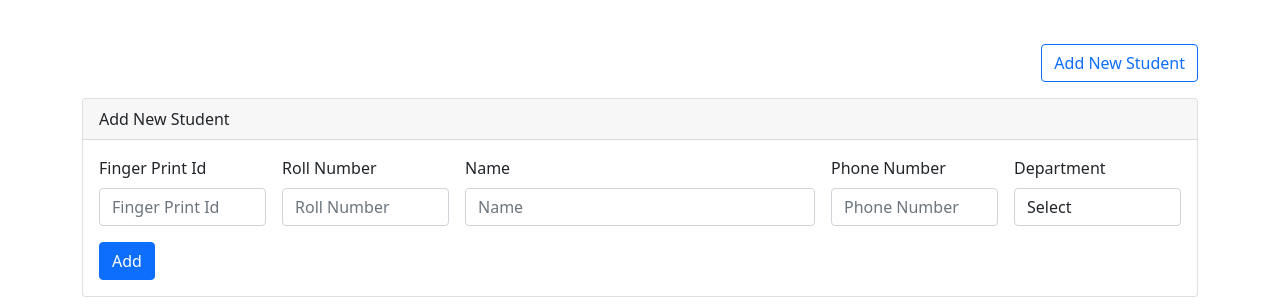
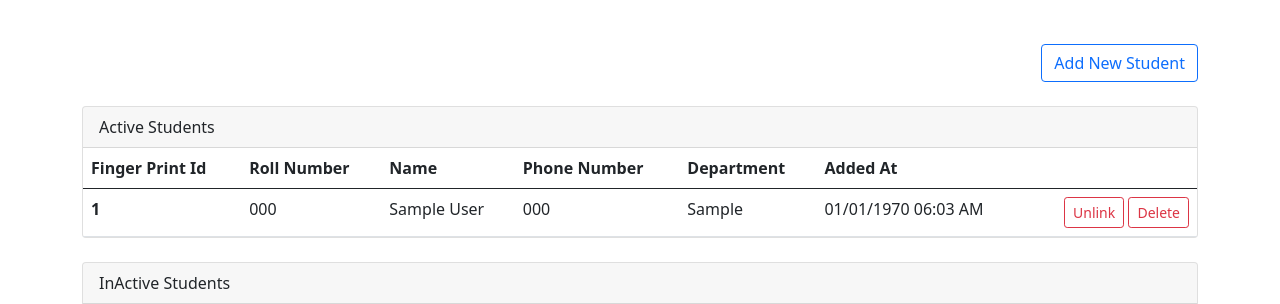
Before and after one commit to whenkey123/bma, a PHP site: page /students.php in a window 1280 px wide. Shown: the part 56-360 px from the top of the page. Run offline with PHP 8.4, Linux system fonts and the light colour scheme; a user stored in the database is signed in; tables that the repository leaves empty hold one stand-in row (values such as "Sample post").

Commit message:
Make new student form default collapsed

```diff
--- a/students.php
+++ b/students.php
@@ -89,8 +89,7 @@ if($_SERVER['REQUEST_METHOD']=="POST") {
               Add New Student
             </button>
           </div>
-          <!-- <div class="collapse mt-3" id="collapseExample"> -->
-          <div class="mt-3" id="collapseExample">
+          <div class="collapse mt-3" id="collapseExample">
             <div class="card">
               <div class="card-header d-inline">
                 Add New Student
```
